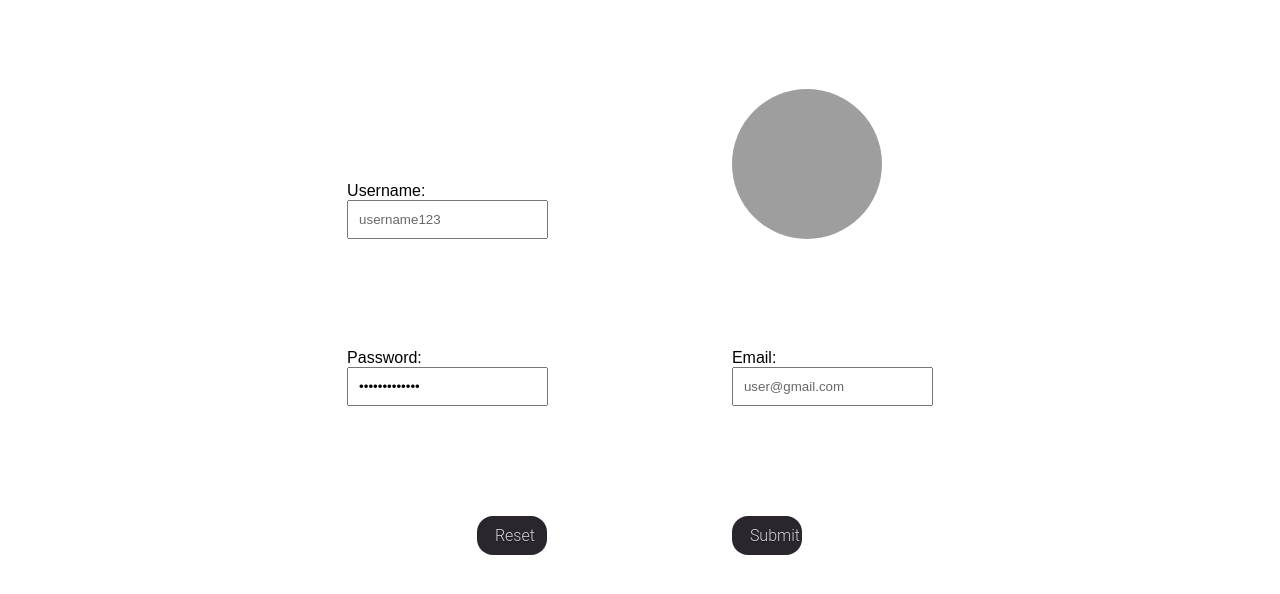
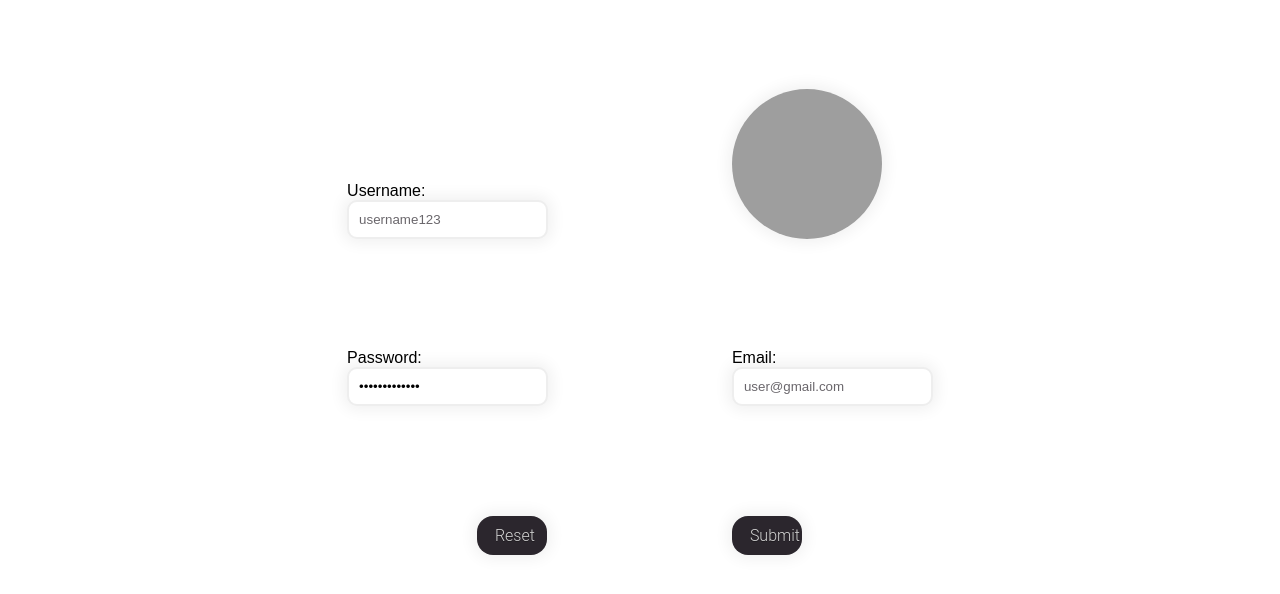
Before and after one commit to helenmand/Stop-Hate-Crimes, a PHP site: page /account-settings.html in a window 1280 px wide. Shown: the part 178-772 px from the top of the page. Run offline with PHP 8.4, Linux system fonts and the light colour scheme; grey boxes are pictures that could not be loaded.

Commit message:
More beautifull account settings

```diff
--- a/account-settings.css
+++ b/account-settings.css
@@ -46,10 +46,14 @@
     height: 150px;
     border-radius: 50%;
     float: left;
+    box-shadow:0 0 15px 4px rgba(0,0,0,0.06);
 }
 
 .grid-container input[type=text],  input[type=password] {
     padding: 10px;
+    border: 2px solid #eee;
+    box-shadow:0 0 15px 4px rgba(0,0,0,0.06);
+    border-radius:10px;
 }
 
 .form-button-item-left a{
@@ -81,6 +85,7 @@
     transition: all 0.2s;
     cursor: pointer;
     font-family: "Roboto", sans-serif;
+    box-shadow:0 0 15px 4px rgba(0,0,0,0.06);
 }
 
 .form-button-item-right .bn2:hover, .form-button-item-left .bn2:hover{
```
